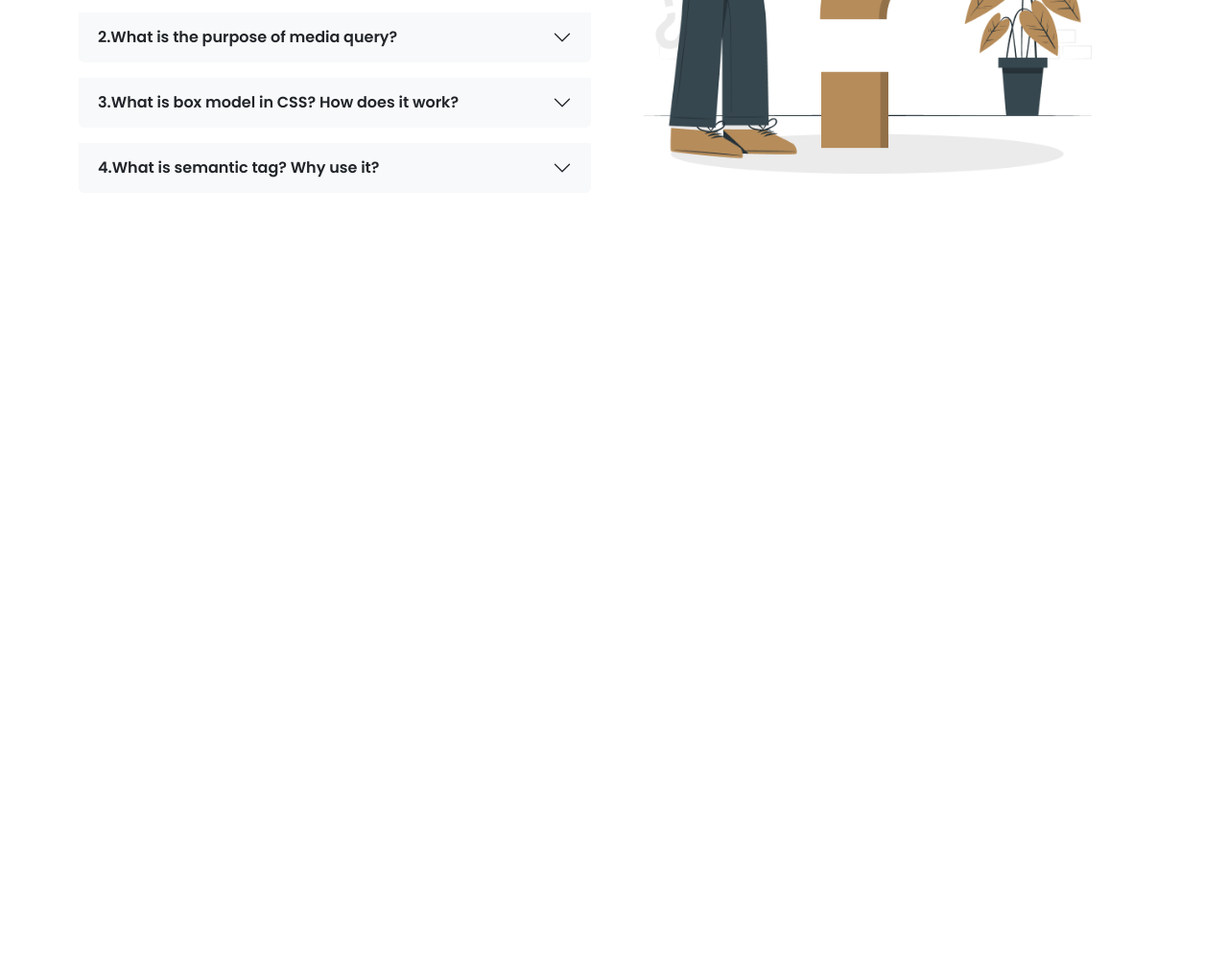
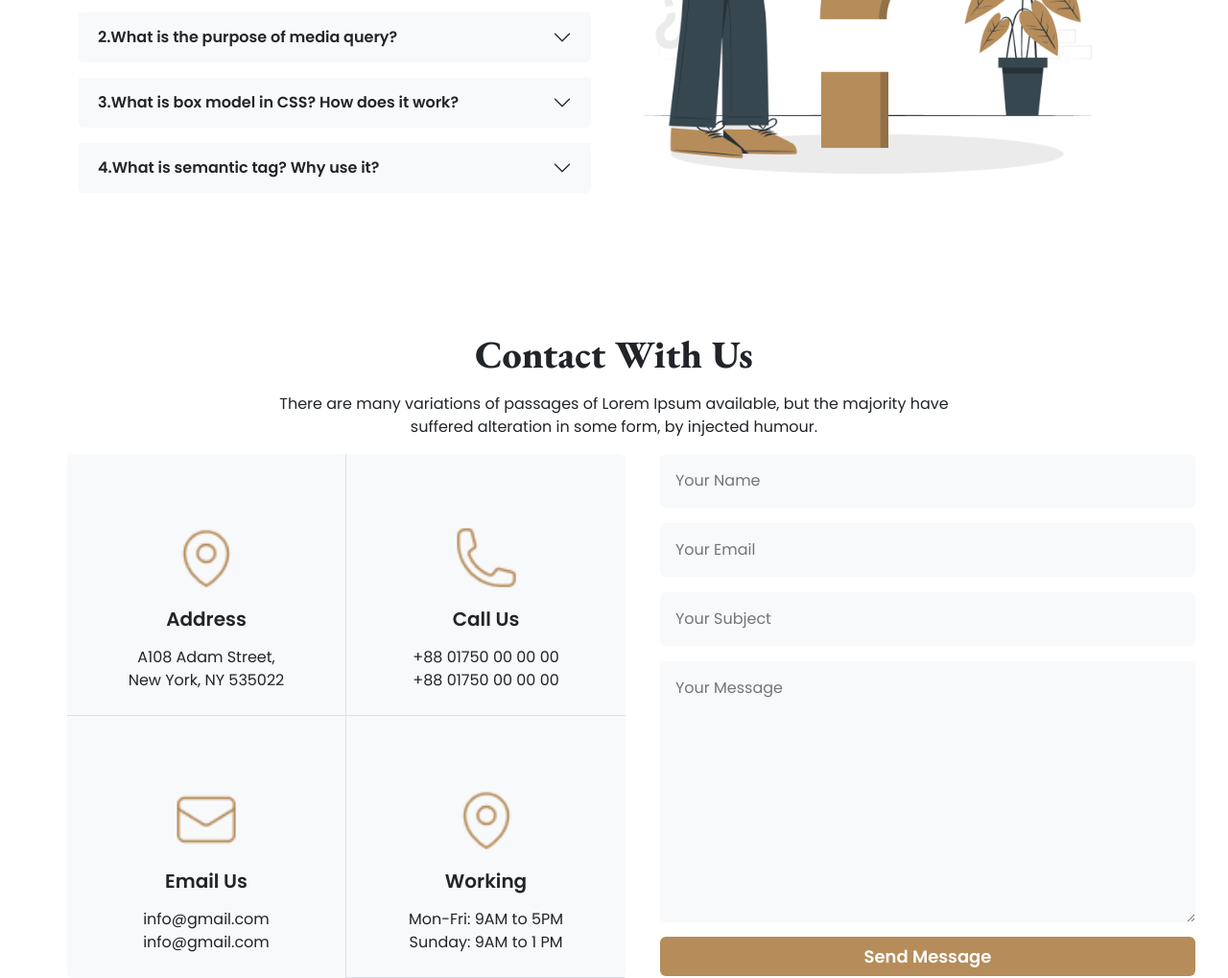
Before and after one commit to tuhin360/legal-house, a plain HTML site: page index.html in a window 1280 px wide. Shown: the part 3251-4270 px from the top of the page at 96% size. Before the commit the page ends 3476 px from the top, so only its background shows below. Drawn offline with nearby package versions, Linux system fonts and the light colour scheme.

Commit message:
contact section added

```diff
--- a/css/styles.css
+++ b/css/styles.css
@@ -117,9 +117,15 @@ background: linear-gradient(355deg, rgba(2,0,36,1) 0%, rgba(225,226,225,0) 0%, r
 
 }
 
+/* contact css */
 
+.contact-header h2 {
+    font-family: "EB Garamond";
+    font-weight: 800;
+    font-size: 40px;
+    margin-top: 120px;
 
-
+  }
 
 
 
@@ -143,17 +149,7 @@ background: linear-gradient(355deg, rgba(2,0,36,1) 0%, rgba(225,226,225,0) 0%, r
 
   }
 
-  /* .question-header{
-    width: 100%;
-    padding-right: 20px;
-}
 
-
-  .question-body{
-    width: 100%;
-
-
-} */
 
   .question-body .question-img img{
     width: 300px;
@@ -164,7 +160,4 @@ background: linear-gradient(355deg, rgba(2,0,36,1) 0%, rgba(225,226,225,0) 0%, r
 
 
 
-
-
-
 }
--- a/index.html
+++ b/index.html
@@ -341,11 +341,86 @@
             </div>
         </div>
     </section>
-    <!-- freequently question ends -->
+    <!-- frequently question section ends -->
 
 
+     <!-- contact section starts -->
+    <section class="container">
+        <div class="contact-header mt-5 text-center">
+            <h2 class="fw-bold">Contact With Us</h2>
+            <p class="text-center fw-normal mt-3">There are many variations of passages of Lorem Ipsum available, but the majority have <br> suffered alteration in some form, by injected humour.
+            </p>
+        </div>
 
+        <div class="gap-5 d-flex">
+            <div class="contact-info col-sm-1 col-lg-6">
+                <div class="card-group">
+                    <div class="row bg-light rounded">
+                        <div class="cad col-6 text-center py-4 px-3 border-bottom border-end">
+                            <img src="images/location.png" class="card-img-top rounded mx-auto d-block mt-5" alt="...">
+                            <div class="card-body">
+                              <h5 class="card-title mt-3 fw-semibold">Address</h5>
+                              <p class="card-text mt-3">A108 Adam Street,<br>
+                                New York, NY 535022</p>
+                            </div>
+                          </div>
 
+                          <div class="cad col-6 text-center py-4 px-3 border-bottom">
+                            <img src="images/call.png" class="card-img-top rounded mx-auto d-block mt-5" alt="...">
+                            <div class="card-body">
+                              <h5 class="card-title mt-3 fw-semibold">Call Us</h5>
+                              <p class="card-text mt-3">+88 01750 00 00 00<br>
+                                +88 01750 00 00 00</p>
+                            </div>
+                          </div>
+                          <div class="cad col-6 text-center py-4 px-3  border-end">
+                            <img src="images/email.png" class="card-img-top rounded mx-auto d-block mt-5" alt="...">
+                            <div class="card-body">
+                              <h5 class="card-title mt-3 fw-semibold">Email Us</h5>
+                              <p class="card-text mt-3">info@gmail.com<br>
+                                info@gmail.com</p>
+                            </div>
+                          </div>
+                          <div class="cad col-6 text-center py-4 px-3 border-bottom">
+                            <img src="images/location.png" class="card-img-top rounded mx-auto d-block mt-5" alt="...">
+                            <div class="card-body">
+                              <h5 class="card-title mt-3 fw-semibold">Working</h5>
+                              <p class="card-text mt-3">Mon-Fri: 9AM to 5PM <br>
+                                Sunday: 9AM to 1 PM</p>
+                            </div>
+                          </div>
+                    </div>
+                  </div>
+            </div>
+
+            <div class="contact-form col-sm-1 col-lg-6">
+
+                <div>
+                    <input class="bg-light border border-0 p-3 mb-3 rounded w-100" type="text" name="" placeholder="Your Name" id="">
+                </div>
+                <div>
+                    <input class="bg-light border border-0 p-3 mb-3 rounded w-100" type="email" name="" placeholder="Your Email" id="">
+                </div>
+                <div>
+                    <input class="bg-light border border-0 p-3 mb-3 rounded w-100" type="text" name="" placeholder="Your Subject" id="">
+                </div>
+                <div>
+                    <textarea class="bg-light border border-0 p-3 mb-2 rounded w-100" name="" id="" placeholder="Your Message" cols="30" rows="10"></textarea>
+                </div>
+                <div>
+                    <button
+                    type="button"
+                    class="btn w-100"
+                    data-bs-toggle="modal"
+                    data-bs-target="#exampleModal"
+                  >
+                    Send Message
+                  </button>
+                </div>
+            </div>
+        </div>
+
+    </section>
 
 
 
```
